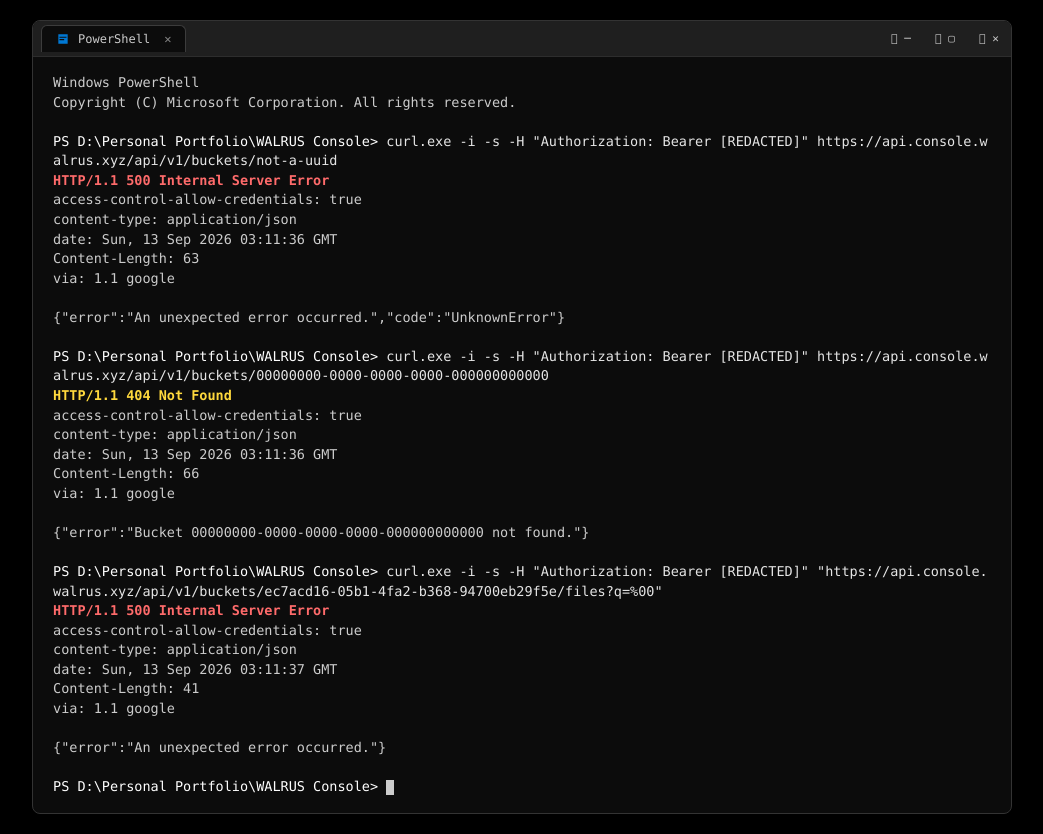
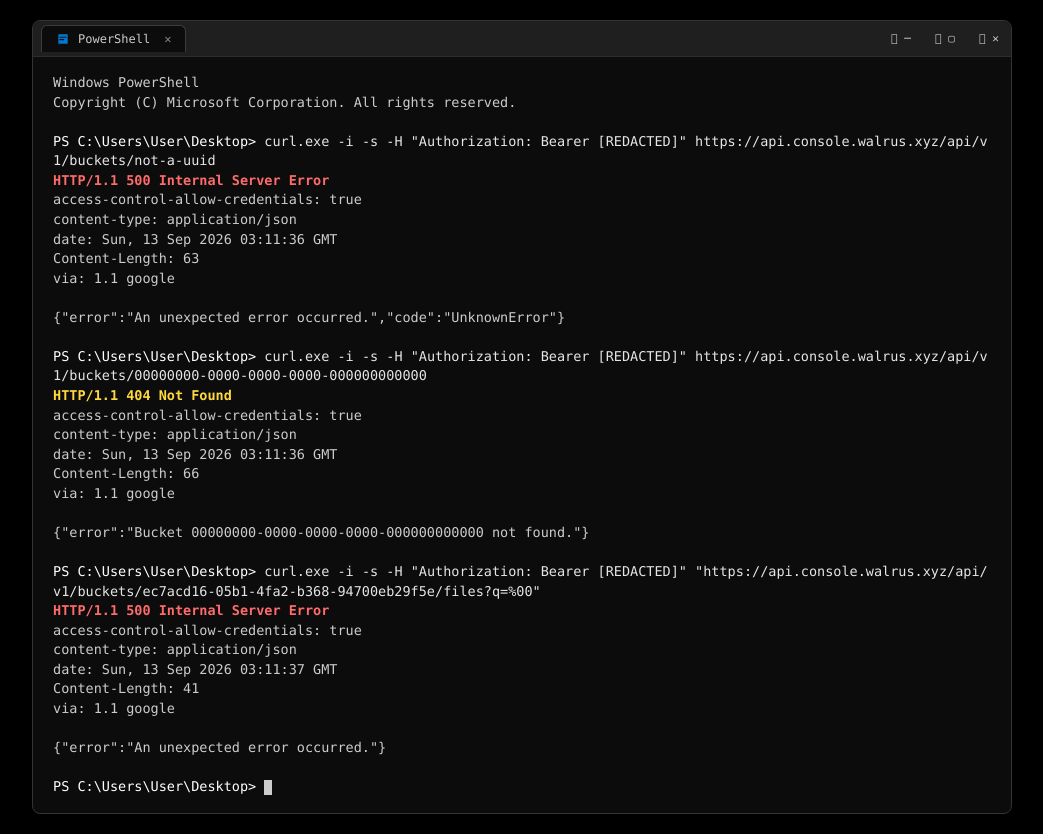
Before and after one commit to samuelcampozano/SUIGALLERY, a website: page windows-terminal-capture.html in a window 1280 px wide. Shown: the whole page, without its empty margins (118-1161 px from the left). Drawn offline with Linux system fonts and the light colour scheme.

Commit message:
chore: anonymize folder path to generic Desktop prompt

```diff
--- a/run_live_terminal.mjs
+++ b/run_live_terminal.mjs
@@ -10,7 +10,7 @@
 const defaultBucketId = 'ec7acd16-05b1-4fa2-b368-94700eb29f5e';
 
 function run(cmdDisplay, actualCmd) {
-  console.log(`PS D:\\Personal Portfolio\\WALRUS Console> ${cmdDisplay}`);
+  console.log(`PS C:\\Users\\User\\Desktop> ${cmdDisplay}`);
   try {
     const out = execSync(actualCmd, { encoding: 'utf8' });
     process.stdout.write(out);
@@ -39,4 +39,4 @@
   `curl.exe -i -s -H "Authorization: Bearer ${apiKey}" "https://api.console.walrus.xyz/api/v1/buckets/${defaultBucketId}/files?q=%00"`
 );
 
-console.log('PS D:\\Personal Portfolio\\WALRUS Console> _');
+console.log('PS C:\\Users\\User\\Desktop> _');
--- a/windows-terminal-capture.html
+++ b/windows-terminal-capture.html
@@ -152,7 +152,7 @@
   <div class="terminal-body">Windows PowerShell
 Copyright (C) Microsoft Corporation. All rights reserved.
 
-<span class="prompt">PS D:\Personal Portfolio\WALRUS Console&gt;</span> <span class="cmd">curl.exe -i -s -H "Authorization: Bearer [REDACTED]" https://api.console.walrus.xyz/api/v1/buckets/not-a-uuid</span>
+<span class="prompt">PS C:\Users\User\Desktop&gt;</span> <span class="cmd">curl.exe -i -s -H "Authorization: Bearer [REDACTED]" https://api.console.walrus.xyz/api/v1/buckets/not-a-uuid</span>
 <span class="status-500">HTTP/1.1 500 Internal Server Error</span>
 access-control-allow-credentials: true
 content-type: application/json
@@ -162,7 +162,7 @@
 
 {"error":"An unexpected error occurred.","code":"UnknownError"}
 
-<span class="prompt">PS D:\Personal Portfolio\WALRUS Console&gt;</span> <span class="cmd">curl.exe -i -s -H "Authorization: Bearer [REDACTED]" https://api.console.walrus.xyz/api/v1/buckets/00000000-0000-0000-0000-000000000000</span>
+<span class="prompt">PS C:\Users\User\Desktop&gt;</span> <span class="cmd">curl.exe -i -s -H "Authorization: Bearer [REDACTED]" https://api.console.walrus.xyz/api/v1/buckets/00000000-0000-0000-0000-000000000000</span>
 <span class="status-404">HTTP/1.1 404 Not Found</span>
 access-control-allow-credentials: true
 content-type: application/json
@@ -172,7 +172,7 @@
 
 {"error":"Bucket 00000000-0000-0000-0000-000000000000 not found."}
 
-<span class="prompt">PS D:\Personal Portfolio\WALRUS Console&gt;</span> <span class="cmd">curl.exe -i -s -H "Authorization: Bearer [REDACTED]" "https://api.console.walrus.xyz/api/v1/buckets/ec7acd16-05b1-4fa2-b368-94700eb29f5e/files?q=%00"</span>
+<span class="prompt">PS C:\Users\User\Desktop&gt;</span> <span class="cmd">curl.exe -i -s -H "Authorization: Bearer [REDACTED]" "https://api.console.walrus.xyz/api/v1/buckets/ec7acd16-05b1-4fa2-b368-94700eb29f5e/files?q=%00"</span>
 <span class="status-500">HTTP/1.1 500 Internal Server Error</span>
 access-control-allow-credentials: true
 content-type: application/json
@@ -182,7 +182,7 @@
 
 {"error":"An unexpected error occurred."}
 
-<span class="prompt">PS D:\Personal Portfolio\WALRUS Console&gt;</span> <span class="cursor"></span></div>
+<span class="prompt">PS C:\Users\User\Desktop&gt;</span> <span class="cursor"></span></div>
 </div>
 
 </body>
```
